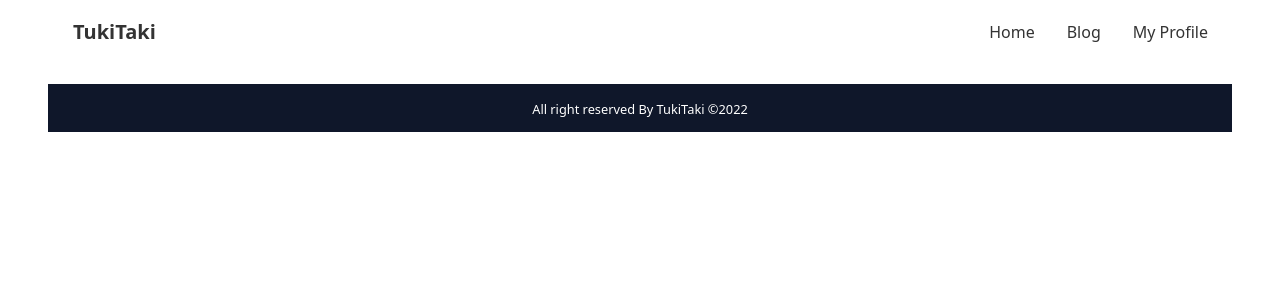
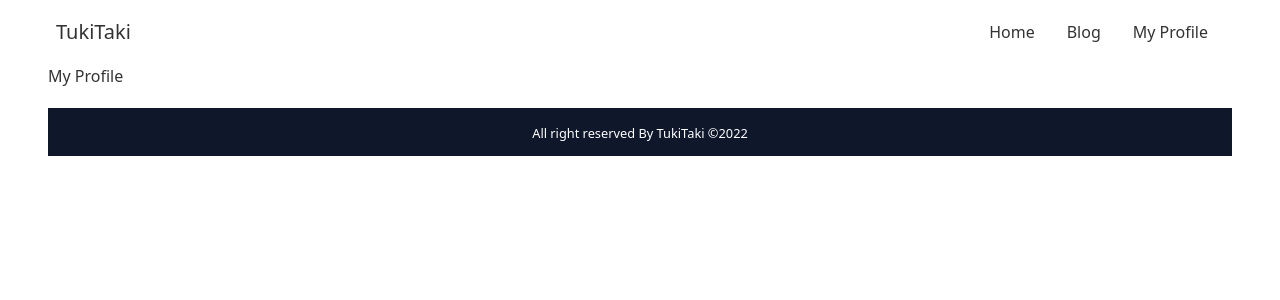
Before and after one commit to rhrafiulhaque/manufacturar-client-side, a React (Create React App) app: page /myprofile in a window 1280 px wide. Shown: the top 300 px of the page. Built offline with nearby package versions, Linux system fonts and the light colour scheme.

Commit message:
navbar added

```diff
--- a/src/App.js
+++ b/src/App.js
@@ -5,6 +5,8 @@ import Home from './components/Home/Home';
 import Footer from './components/Footer/Footer';
 import { ToastContainer } from 'react-toastify';
 import { Route, Routes } from 'react-router-dom';
+import Blog from './components/Blog/Blog';
+import MyProfile from './components/MyProfile/MyProfile';
 
 function App() {
   return (
@@ -13,6 +15,8 @@ function App() {
       <Routes>
         <Route path='/' element={<Home></Home>}></Route>
         <Route path='/home' element={<Home></Home>}></Route>
+        <Route path='/blog' element={<Blog></Blog>}></Route>
+        <Route path='/myprofile' element={<MyProfile></MyProfile>}></Route>
       </Routes>
       <Footer></Footer>
       <ToastContainer></ToastContainer>
--- /dev/null
+++ b/src/components/Blog/Blog.js
@@ -0,0 +1,11 @@
+import React from 'react';
+
+const Blog = () => {
+    return (
+        <div>
+            This is blog
+        </div>
+    );
+};
+
+export default Blog;
--- /dev/null
+++ b/src/components/MyProfile/MyProfile.js
@@ -0,0 +1,11 @@
+import React from 'react';
+
+const MyProfile = () => {
+    return (
+        <div>
+            My Profile
+        </div>
+    );
+};
+
+export default MyProfile;
--- a/src/components/Navbar/Navbar.js
+++ b/src/components/Navbar/Navbar.js
@@ -22,7 +22,7 @@ const Navbar = () => {
                         {menuItems}
                     </ul>
                 </div>
-                <a className="btn btn-ghost normal-case text-xl">TukiTaki</a>
+                <Link className=" normal-case text-xl" to="/">TukiTaki</Link>
             </div>
             <div className="navbar-end hidden lg:flex">
                 <ul className="menu menu-horizontal p-0">
```
